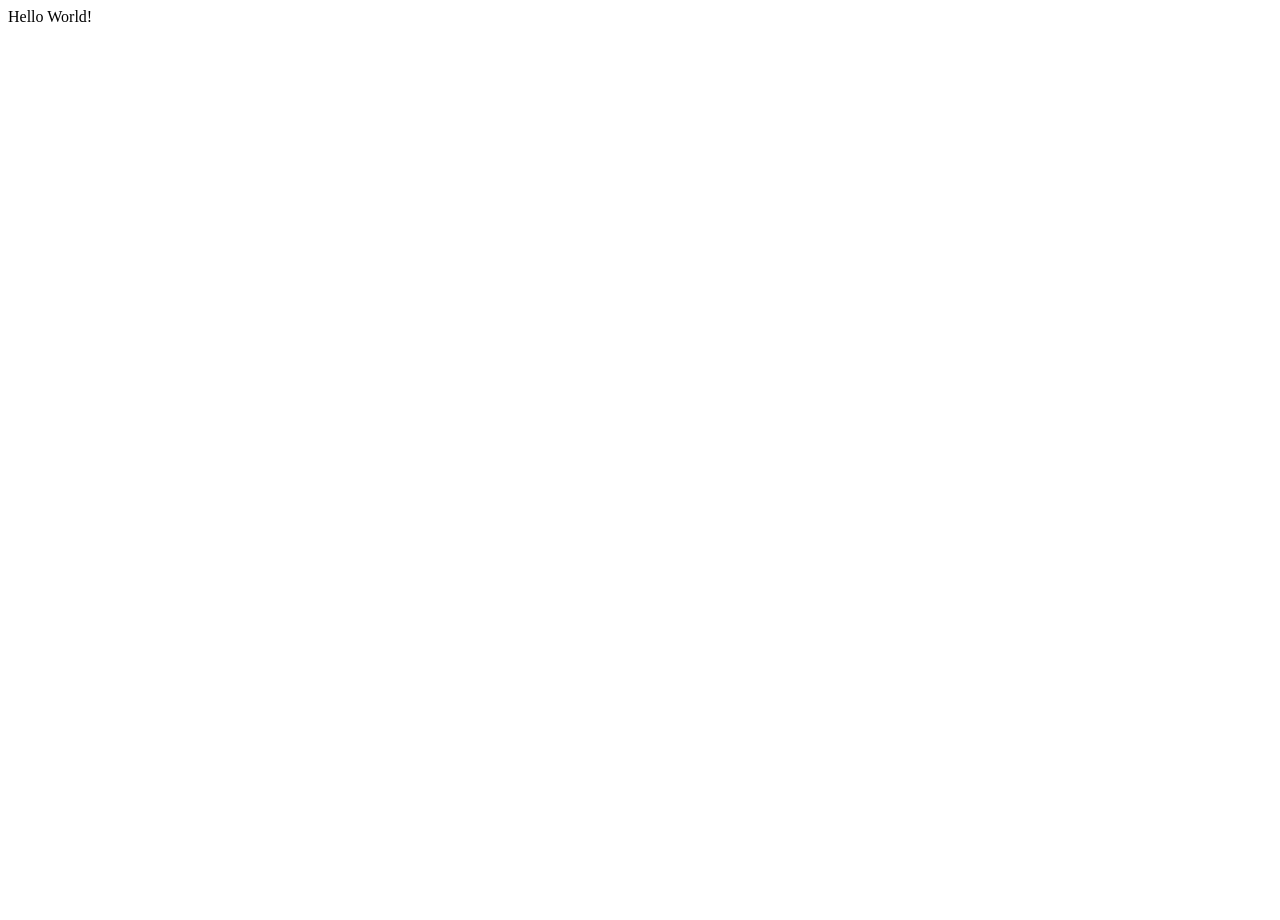
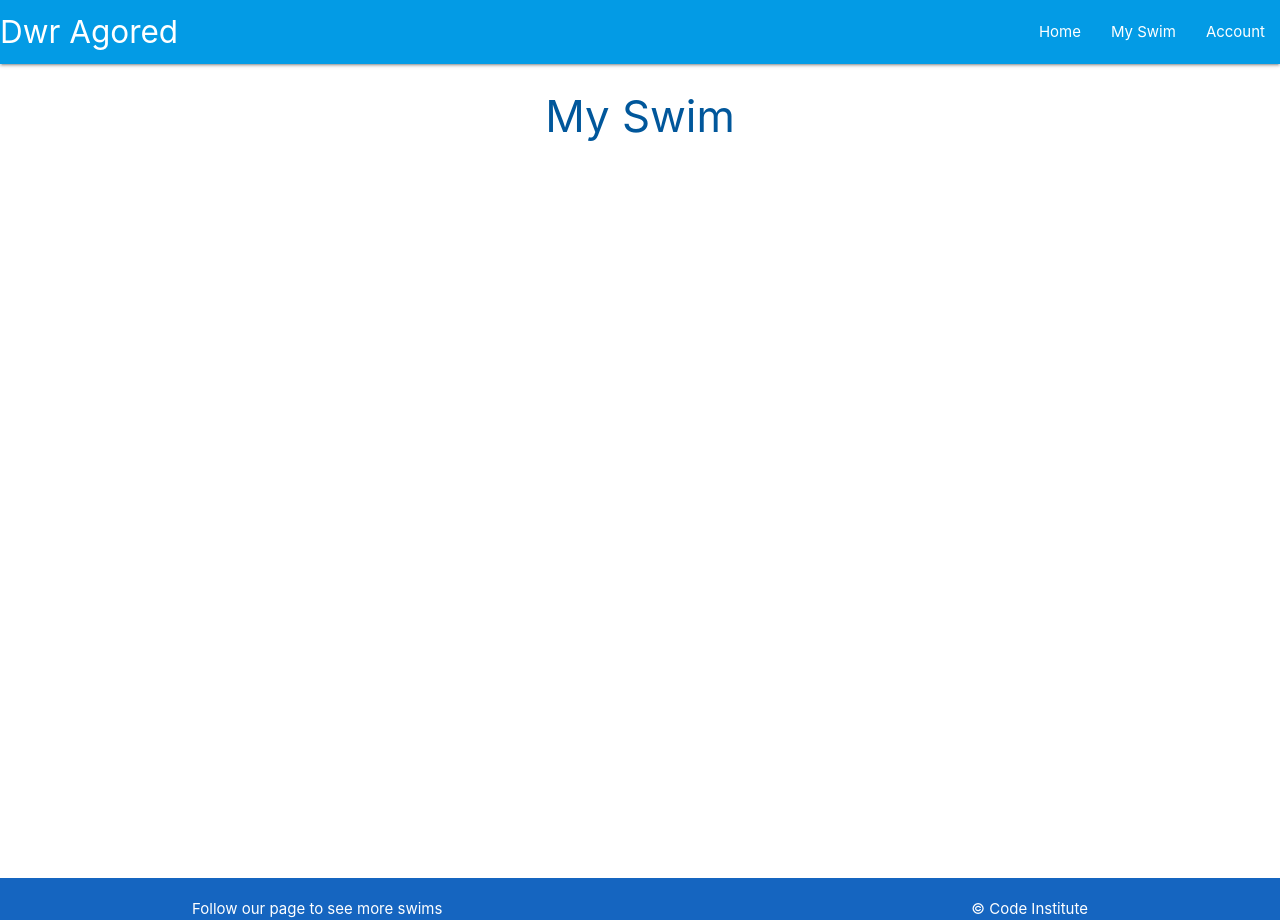
Before and after one commit to mipear/dwr-agored, a Flask app: page / in a window 1280 px wide. Before the commit the page is almost empty. Run offline with Flask 2, Linux system fonts and the light colour scheme.

Commit message:
Added html and css using Materialize to create navbar and footer

```diff
--- a/dwragored/routes.py
+++ b/dwragored/routes.py
@@ -5,4 +5,4 @@ from dwragored.models import Location, Experience
 
 @app.route("/")
 def home():
-    return render_template("base.html")
+    return render_template("myswim.html")
--- /dev/null
+++ b/dwragored/static/css/style.css
@@ -0,0 +1,11 @@
+/* sticky footer ensure footer remains at bottom of page. from materialise */
+
+body {
+    display: flex;
+    min-height: 100vh;
+    flex-direction: column;
+}
+
+main {
+    flex: 1 0 auto;
+}
--- /dev/null
+++ b/dwragored/static/js/script.js
@@ -0,0 +1,5 @@
+document.addEventListener("DOMContentLoaded", function () {
+    // sidenav initialization
+    let sidenav = document.querySelectorAll(".sidenav");
+    M.Sidenav.init(sidenav);
+});
--- a/dwragored/templates/base.html
+++ b/dwragored/templates/base.html
@@ -2,15 +2,59 @@
 <html lang="en">
 
 <head>
+
     <meta charset="UTF-8">
     <meta http-equiv="X-UA-Compatible" content="IE=edge">
     <meta name="viewport" content="width=device-width, initial-scale=1.0">
+    <link rel="stylesheet" href="https://cdnjs.cloudflare.com/ajax/libs/font-awesome/5.15.3/css/all.min.css"
+        integrity="sha512-iBBXm8fW90+nuLcSKlbmrPcLa0OT92xO1BIsZ+ywDWZCvqsWgccV3gFoRBv0z+8dLJgyAHIhR35VZc2oM/gI1w=="
+        crossorigin="anonymous" referrerpolicy="no-referrer">
+    <link rel="stylesheet" href="https://cdnjs.cloudflare.com/ajax/libs/materialize/1.0.0/css/materialize.min.css"
+        type="text/css">
+    <link rel="stylesheet" href="{{ url_for('static', filename='css/style.css') }}" type="text/css">
     <title>Dwr Agored</title>
 </head>
 
 <body>
 
-    Hello World!
+    <header>
+        <!-- top navbar -->
+        <nav class="light-blue darken-1">
+            <div class="nav-wrapper">
+                <a href="{{ url_for('home') }}" class="brand-logo">Dwr Agored</a>
+                <a href="#" data-target="mobile-demo" class="sidenav-trigger"><i class="fas fa-bars"></i></a>
+                <ul class="right hide-on-med-and-down">
+                    <li><a href="{{ url_for('home') }}">Home</a></li>
+                    <li><a href="">My Swim</a></li>
+                    <li><a href="">Account</a></li>
+                </ul>
+            </div>
+        </nav>
+
+        <!-- mobile sidenav -->
+        <ul class="sidenav" id="mobile-demo">
+            <li><a href="{{ url_for('home') }}">Home</a></li>
+            <li><a href="">My Swim</a></li>
+            <li><a href="">Account</a></li>
+        </ul>
+    </header>
+
+    <main class="container">
+        {% block content %}
+        {% endblock %}
+    </main>
+
+    <footer class="page-footer blue darken-3">
+        <div class="footer-socials">
+            <div class="container">
+                Follow our page to see more swims
+                <a class="white-text right" href="https://codeinstitute.net" target="_blank">&copy; Code Institute</a>
+            </div>
+        </div>
+    </footer>
+
+    <script src="https://cdnjs.cloudflare.com/ajax/libs/materialize/1.0.0/js/materialize.min.js"></script>
+    <script src="{{ url_for('static', filename='js/script.js') }}"></script>
 
 </body>
 
--- /dev/null
+++ b/dwragored/templates/myswim.html
@@ -0,0 +1,6 @@
+{% extends "base.html" %}
+{% block content %}
+
+<h3 class="light-blue-text text-darken-4 center-align">My Swim</h3>
+
+{% endblock %}
```
